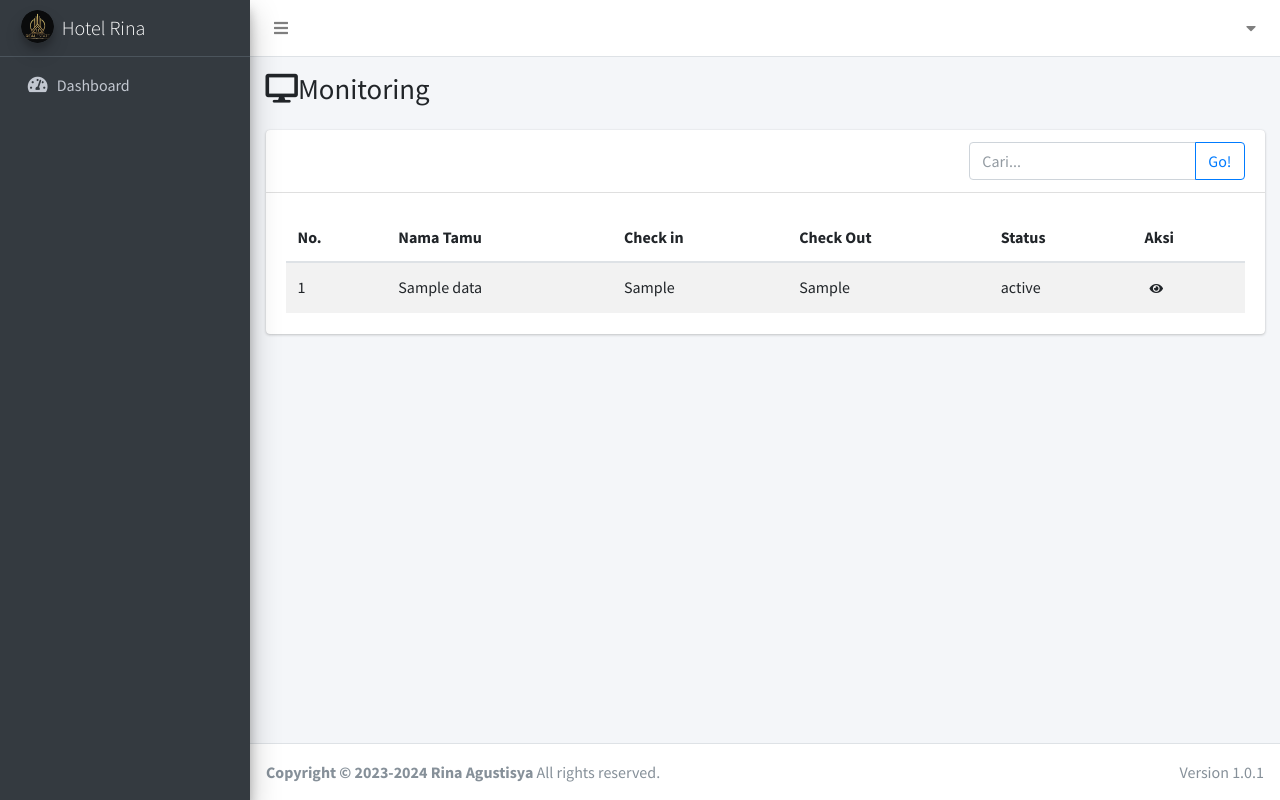
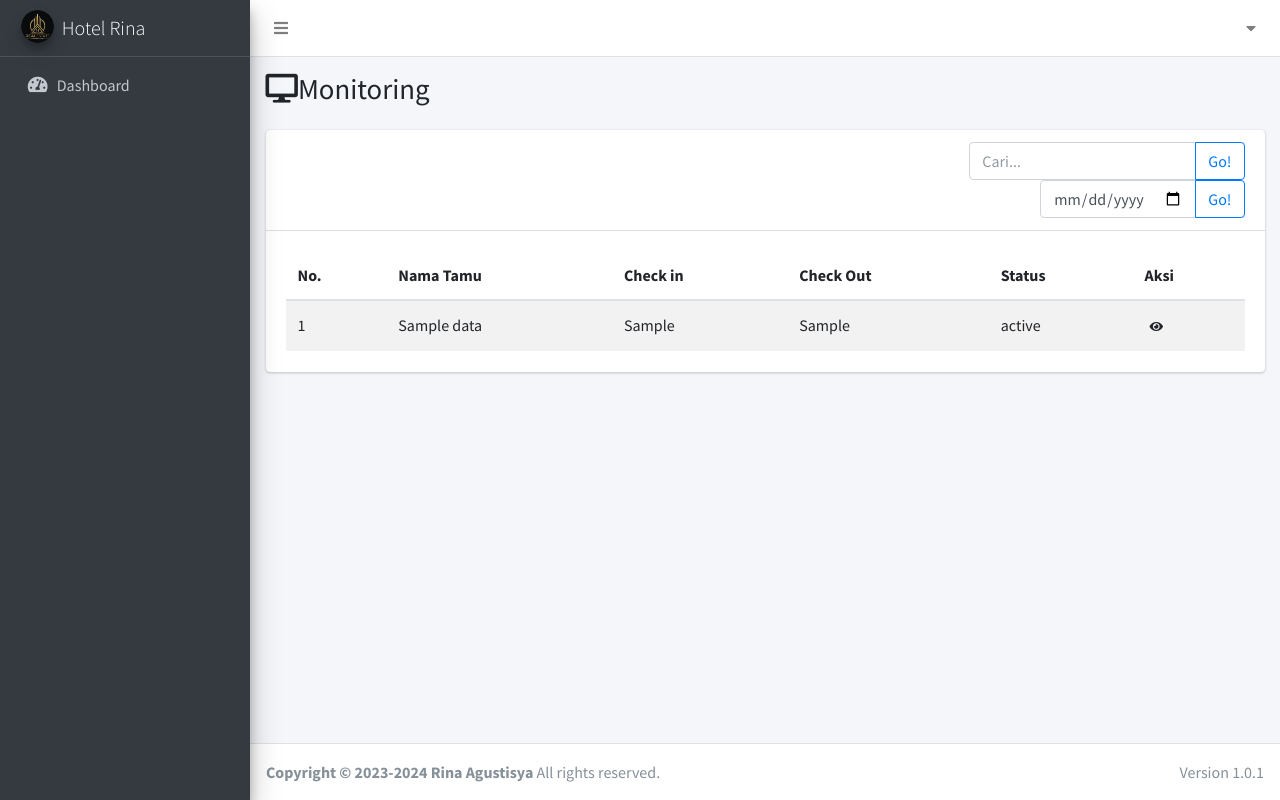
Before and after one commit to Rinagustisya/Reservasi-Hotel, a Laravel app: template resources/views/kamar/moni.blade.php in a window 1280 px wide. Run offline with Laravel 9, Linux system fonts and the light colour scheme; the template is opened without the code that fills it: most values are stand-ins (such as "Sample title", 1, 10 or a date in 2020); data that the repository does not hold is empty; parts of the project's set-up code (start-up, migrations or seed data) failed here and were passed over; some libraries are stand-ins or nearby versions.

Commit message:
feat : filtering by tanggal check_in

```diff
--- a/app/Http/Controllers/MonitoringController.php
+++ b/app/Http/Controllers/MonitoringController.php
@@ -15,10 +15,15 @@
     public function index(Request $request)
     {
         $search = $request->search;
+        $checkInDate = $request->check_in;
         $data = Pesan::select('id', 'nama_tamu', 'nama_pemesan', 'check_in',  'check_out', 'jenis_kamar', 'foto_user' , 'jumlah_kamar', 'status')
                 ->when($search, function($query, $search){
                     return $query->where('nama_tamu', 'like', "%{$search}%")
                             ->orWhere('status', 'like', "%{$search}%");
+                })
+                ->when($checkInDate, function ($query, $checkInDate) {
+                    // Tambahkan kondisi where untuk tanggal check-in
+                    return $query->whereDate('check_in', '=', $checkInDate);
                 })
                 ->paginate(5);
         return view('kamar.moni', ['data'=>$data]);
--- a/resources/views/components/search.blade.php
+++ b/resources/views/components/search.blade.php
@@ -6,3 +6,12 @@
             </div>
     </div>
 </form>
+
+<form action="?" method="get" class="form-inline">
+    <div class="input-group ml-auto">
+        <input type="date" class="form-control" name="check_in" value="<?php request()->check_in ?>">
+            <div class="input-group-append">
+                <button class="btn btn-outline-primary" type="submit">Go!</button>
+            </div>
+    </div>
+</form>
--- a/resources/views/kamar/moni.blade.php
+++ b/resources/views/kamar/moni.blade.php
@@ -43,7 +43,7 @@
     </div>
 
     <div class="card-body py-0">
-        {{ $data->appends(['search' => request()->search ])->links('pagenation') }}
+        {{ $data->appends(['search' => request()->search , 'checkin' => request()->checkin ])->links('pagenation') }}
     </div>
 </div>
 @endsection
```
